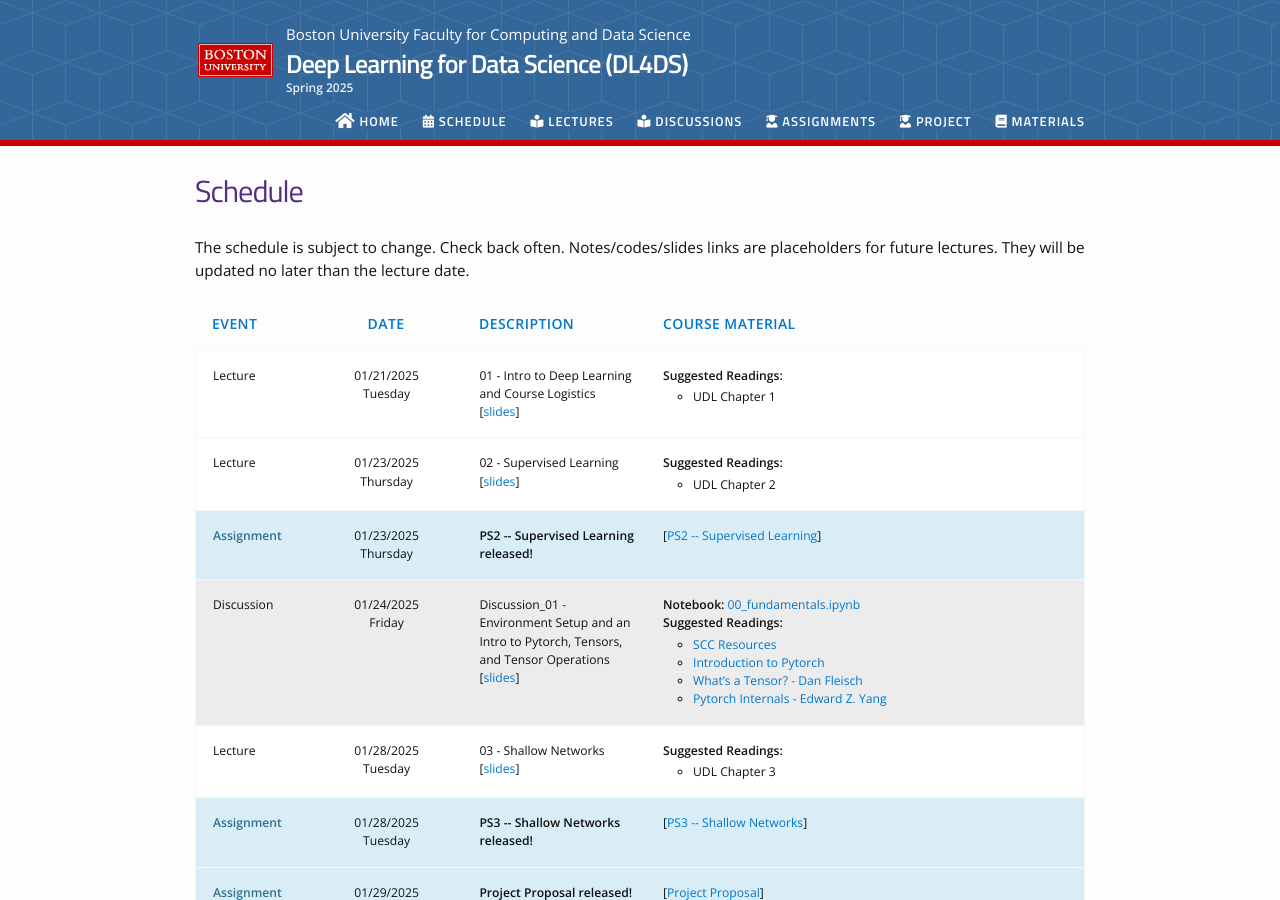
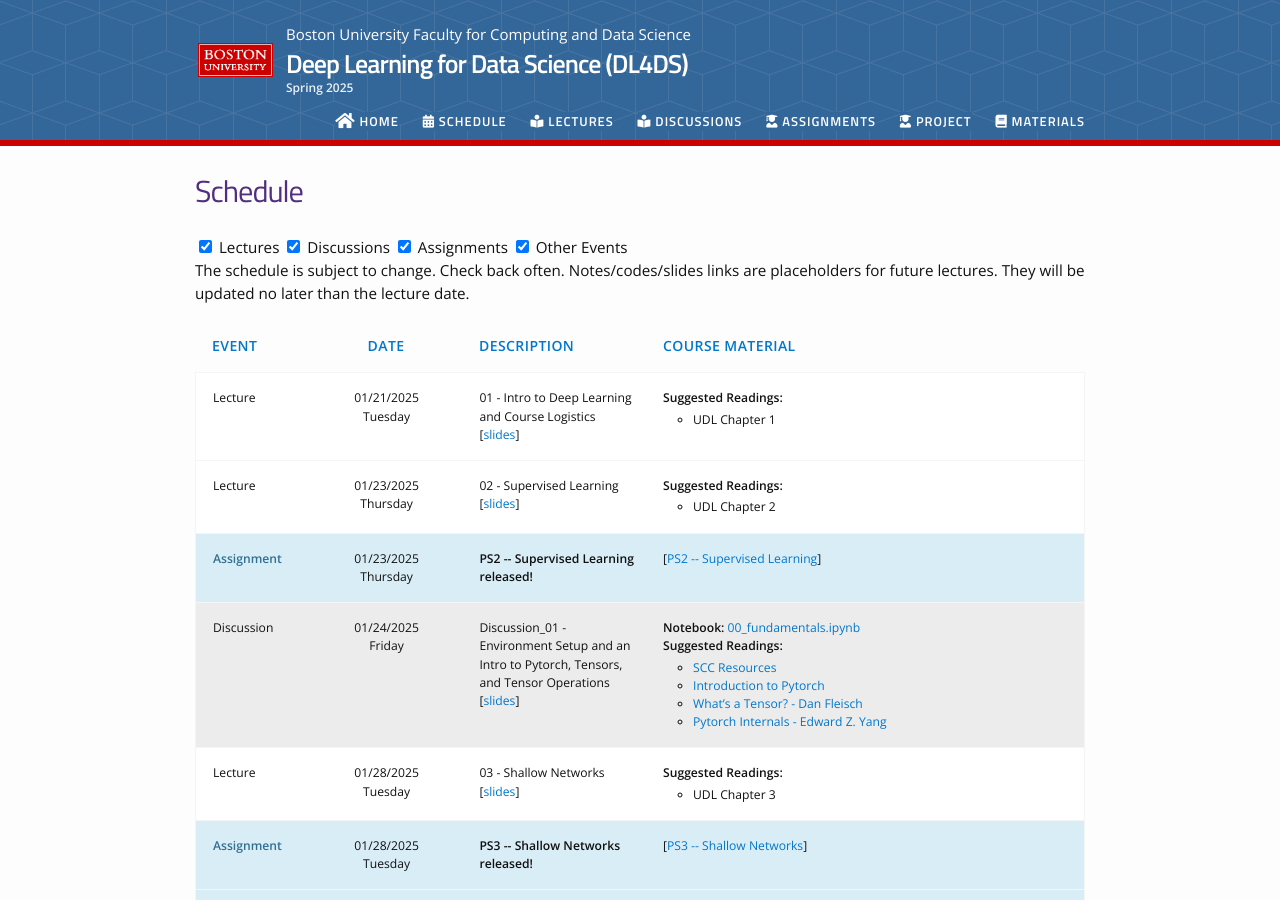
Before and after one commit to DL4DS/sp2025, a Jekyll site: the page built from schedule.md, in a window 1280 px wide and 900 px high. Built offline with Jekyll 4.4.1, drawn with Linux system fonts in a browser that asks for light colours; nearby versions of some CDN libraries; part of the change alters nothing that is shown.

Commit message:
Added checkboxes to filter the schedule

```diff
--- a/_layouts/schedule.html
+++ b/_layouts/schedule.html
@@ -5,6 +5,14 @@ layout: default
 <header class="post-header">
     <h1 class="post-title">Schedule</h1>
 </header>
+
+<div class="filter-options">
+    <label><input type="checkbox" id="lectures" checked> Lectures</label>
+    <label><input type="checkbox" id="discussions" checked> Discussions</label>
+    <label><input type="checkbox" id="assignments" checked> Assignments</label>
+    <!-- <label><input type="checkbox" id="due-dates" checked> Due Dates</label> -->
+    <label><input type="checkbox" id="raw-events" checked> Other Events</label>
+</div>
 
 {{ content }}
 
@@ -17,19 +25,89 @@ layout: default
             <div class="col col-4">Course Material</div>
         </li>
 
+        <!--creates a new variable all_assignment_dues which is a list of due_event
+         properties from the site.assignments collection-->
         {% assign all_assignment_dues = site.assignments | map: "due_event" %}
 
+        <!--initializes the all_events variable by concatenating the site.events
+         collection with the site.lectures collection-->
         {% assign all_events = site.events | concat: site.lectures %}
+
+        <!--adds the site.discussions collection to the all_events list.-->
         {% assign all_events = all_events | concat: site.discussions %}
+
+        <!--adds the site.assignments collection to the all_events list.-->
         {% assign all_events = all_events | concat: site.assignments %}
+
+        <!--adds the all_assignment_dues list to the all_events list.-->
         {% assign all_events = all_events | concat: all_assignment_dues %}
+
+        <!--sorts the all_events list by the date property.-->
         {% assign all_events_sorted = all_events | sort: 'date' %}
 
         {% for event in all_events_sorted %}
-        <li class="table-row table-row-{{ event.type}}">
+        <li class="table-row \
+                   table-row-{{ event.type}} \
+                   event-item \
+                   {% if event.type == 'lecture' %}lecture \
+                   {% elsif event.type == 'discussion' %}discussion \
+                   {% elsif event.type == 'assignment' %}assignment \
+                   {% elsif event.type == 'due' %}due \
+                   {% else %}raw-event \
+                   {% endif %}">
             {% include schedule_row_{{ event.type }}.html event=event %}
         </li>
         {% endfor %}
 
     </ul>
 </div>
+
+<script>
+    document.addEventListener('DOMContentLoaded', function() {
+        const checkboxes = document.querySelectorAll('.filter-options input[type="checkbox"]');
+
+        // Load saved checkbox states from localStorage
+        checkboxes.forEach(checkbox => {
+            const savedState = localStorage.getItem(checkbox.id);
+            if (savedState !== null) {
+                checkbox.checked = JSON.parse(savedState);
+            }
+        });
+
+        // Add event listeners to save checkbox states to localStorage
+        checkboxes.forEach(checkbox => {
+            checkbox.addEventListener('change', function() {
+                localStorage.setItem(checkbox.id, checkbox.checked);
+                filterEvents();
+            });
+        });
+
+        function filterEvents() {
+            const lecturesChecked = document.getElementById('lectures').checked;
+            const discussionsChecked = document.getElementById('discussions').checked;
+            const assignmentsChecked = document.getElementById('assignments').checked;
+            // const dueDatesChecked = document.getElementById('due-dates').checked;
+            const otherEventsChecked = document.getElementById('raw-events').checked;
+
+            document.querySelectorAll('.event-item').forEach(item => {
+                const isLecture = item.classList.contains('lecture');
+                const isDiscussion = item.classList.contains('discussion');
+                const isAssignment = item.classList.contains('assignment');
+                const isDueDate = item.classList.contains('due');
+                const isOtherEvent = item.classList.contains('raw-event');
+
+                if ((isLecture && lecturesChecked) ||
+                    (isDiscussion && discussionsChecked) ||
+                    (isAssignment && assignmentsChecked) ||
+                    (isDueDate && assignmentsChecked) ||
+                    (isOtherEvent && otherEventsChecked)) {
+                    item.style.display = '';
+                } else {
+                    item.style.display = 'none';
+                }
+            });
+        }
+
+        filterEvents(); // Initial call to set the correct visibility on page load
+    });
+</script>
```
